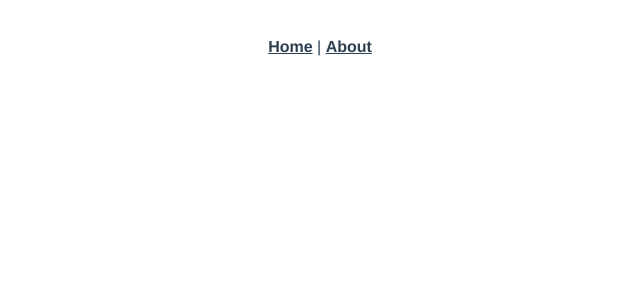
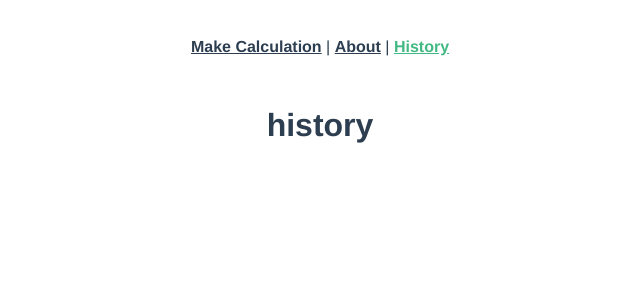
Before and after one commit to JarretNachtigal/capstone-damage-calculator-frontend, a Vue app: page /history in a window 1280 px wide. Shown: the top 300 px of the page, without its empty margins (320-960 px from the left). Built offline with nearby package versions, Linux system fonts and the light colour scheme.

Commit message:
initial commit + created History.vue + route and router link on app.vue

```diff
--- a/package.json
+++ b/package.json
@@ -8,6 +8,7 @@
     "lint": "vue-cli-service lint"
   },
   "dependencies": {
+    "axios": "^0.24.0",
     "core-js": "^3.6.5",
     "vue": "^2.6.11",
     "vue-router": "^3.2.0"
--- a/src/App.vue
+++ b/src/App.vue
@@ -1,9 +1,11 @@
 <template>
   <div id="app">
     <div id="nav">
-      <router-link to="/">Home</router-link>
+      <router-link to="/">Make Calculation</router-link>
       |
       <router-link to="/about">About</router-link>
+      |
+      <router-link to="/history">History</router-link>
     </div>
     <router-view />
   </div>
--- a/src/main.js
+++ b/src/main.js
@@ -1,6 +1,9 @@
 import Vue from "vue";
 import App from "./App.vue";
 import router from "./router";
+import axios from "axios";
+
+axios.defaults.baseURL = process.env.NODE_ENV === "development" ? "http://localhost:3000" : "/";
 
 Vue.config.productionTip = false;
 
--- a/src/router/index.js
+++ b/src/router/index.js
@@ -1,6 +1,7 @@
 import Vue from "vue";
 import VueRouter from "vue-router";
 import Home from "../views/Home.vue";
+import History from "../views/History.vue";
 
 Vue.use(VueRouter);
 
@@ -9,6 +10,11 @@ const routes = [
     path: "/",
     name: "Home",
     component: Home,
+  },
+  {
+    path: "/history",
+    name: "History",
+    component: History,
   },
   {
     path: "/about",
--- a/src/views/About.vue
+++ b/src/views/About.vue
@@ -3,3 +3,9 @@
     <h1>This is an about page</h1>
   </div>
 </template>
+
+<script>
+export default {
+  setup() {},
+};
+</script>
--- /dev/null
+++ b/src/views/History.vue
@@ -0,0 +1,19 @@
+<template>
+  <div class="history">
+    <h1>{{ message }}</h1>
+  </div>
+</template>
+
+<script>
+// import axios from "axios";
+export default {
+  data: function () {
+    return {
+      message: "history",
+    };
+  },
+  created: function () {},
+  methods: {},
+  setup() {},
+};
+</script>
--- a/src/views/Home.vue
+++ b/src/views/Home.vue
@@ -1,18 +1,12 @@
 <template>
-  <div class="home">
-    <img alt="Vue logo" src="../assets/logo.png" />
-    <HelloWorld msg="Welcome to Your Vue.js App" />
-  </div>
+  <div class="home"></div>
 </template>
 
 <script>
 // @ is an alias to /src
-import HelloWorld from "@/components/HelloWorld.vue";
 
 export default {
   name: "Home",
-  components: {
-    HelloWorld,
-  },
+  components: {},
 };
 </script>
```
Also changed, not shown: 1 other file (tests, documents, lock files or other folders).
